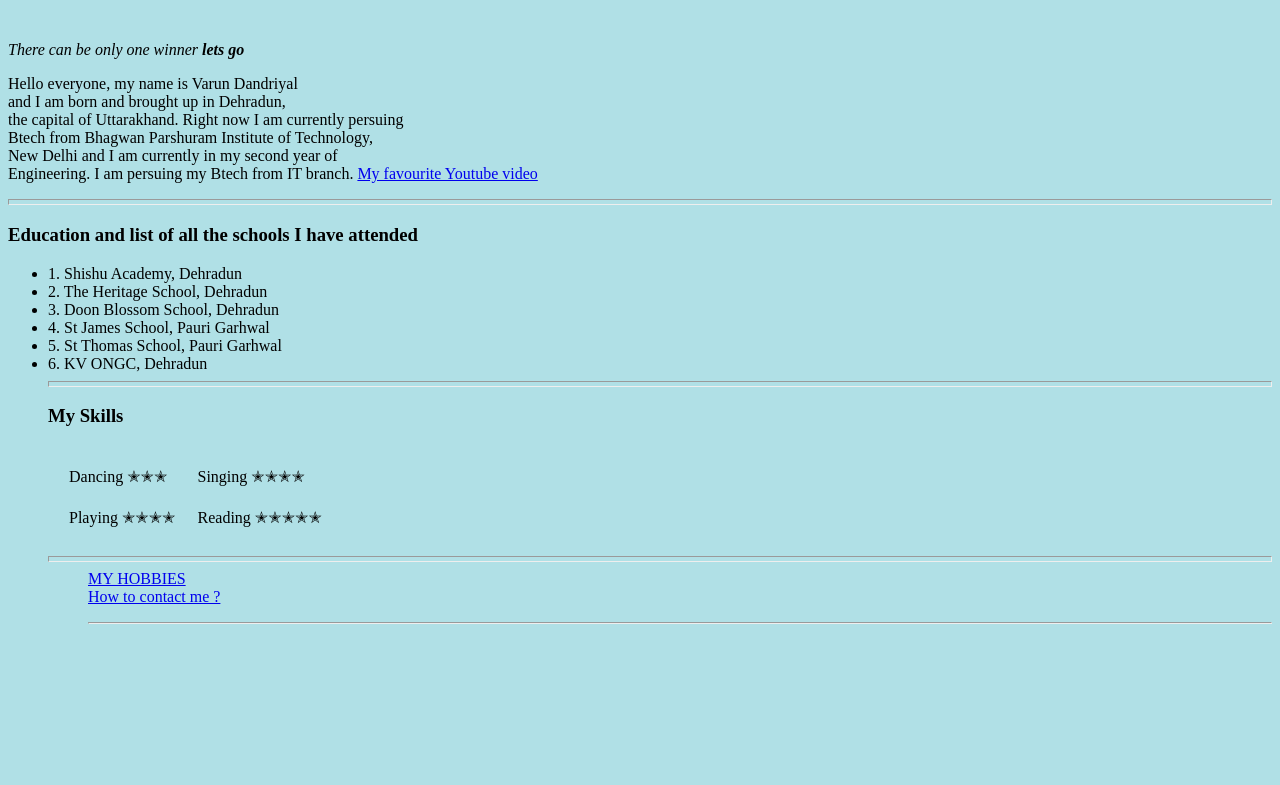
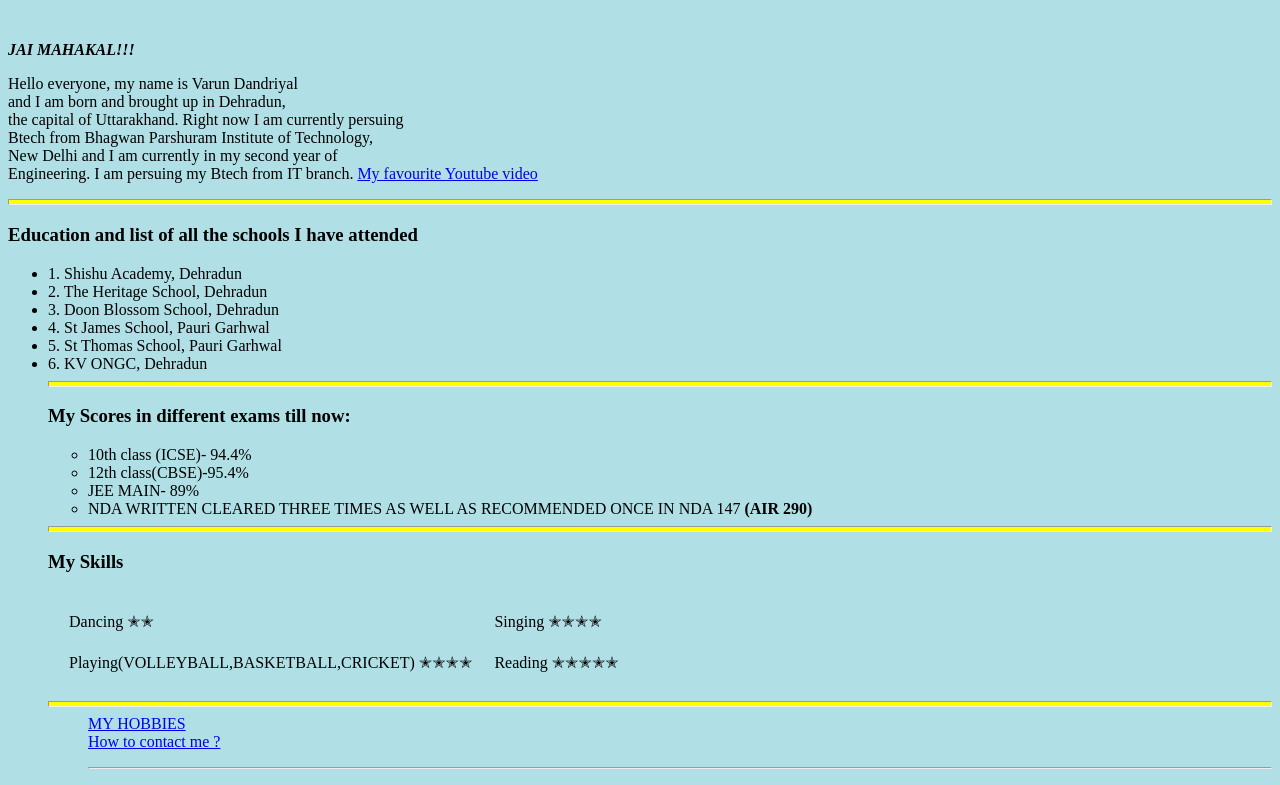
Before and after one commit to varund722003/cv, a plain HTML site: page index.html in a window 1280 px wide. Shown: the part 440-1225 px from the top of the page. Before the commit the page ends 1080 px from the top, so only its background shows below. Drawn offline with Linux system fonts and the light colour scheme.

Commit message:
Update index.html

```diff
--- a/index.html
+++ b/index.html
@@ -7,8 +7,24 @@
   </title>
 </head>
 
-<body style="background-color: powderblue;">
-  <h1>VARUN DANDRIYAL</h1>
+<body>
+
+
+
+<h1>VARUN DANDRIYAL</h1>
+<style>
+
+  body {
+    background-color: powderblue;
+
+  }
+
+hr {
+  background-color: yellow;
+}
+
+</style>
+
   <h4>2nd year student at BPIT, Rohini New Delhi</h4>
   <table cellspacing="20">
     <tr>
@@ -19,7 +35,7 @@
   </table>
 
 
-   <P><em>There can be only one winner <strong> lets go</strong></em></P>
+   <P><em> <strong> JAI MAHAKAL!!!</strong></em></P>
    <p>
     Hello everyone, my name is Varun Dandriyal<br />
     and I am born and brought up in Dehradun, <br />the capital
@@ -41,15 +57,23 @@
 
 <li>6. KV ONGC, Dehradun</li>
 <hr size ="6">
+<h3>My Scores in different exams till now: </h3>
+<ul>
+  <li>10th class (ICSE)- 94.4%</li>
+  <li>12th class(CBSE)-95.4%</li>
+  <li>JEE MAIN- 89%</li>
+  <li>NDA WRITTEN CLEARED THREE TIMES AS WELL AS RECOMMENDED ONCE IN NDA 147<strong>  (AIR 290) </strong></li>
+</ul>
+<hr size ="6">
 <h3>My Skills </h3>
 <table cellspacing="20">
   <tr>
-    <td>Dancing ✭✭✭</td>
+    <td>Dancing ✭✭</td>
     <td>Singing ✭✭✭✭</td>
 
   </tr>
   <tr>
-    <td>Playing ✭✭✭✭</td>
+    <td>Playing(VOLLEYBALL,BASKETBALL,CRICKET) ✭✭✭✭</td>
     <td>Reading ✭✭✭✭✭</td>
   </tr>
 </table>
```
